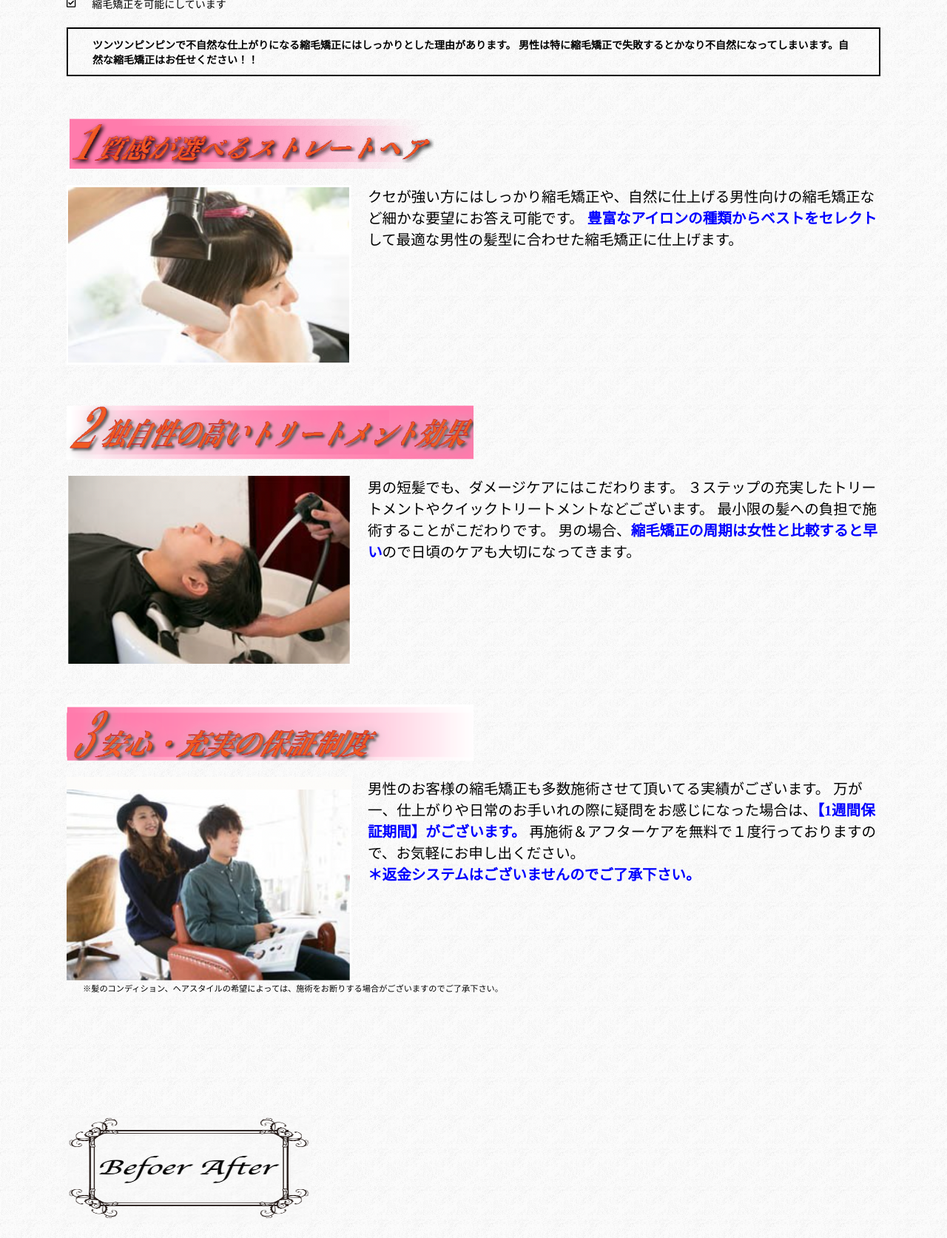
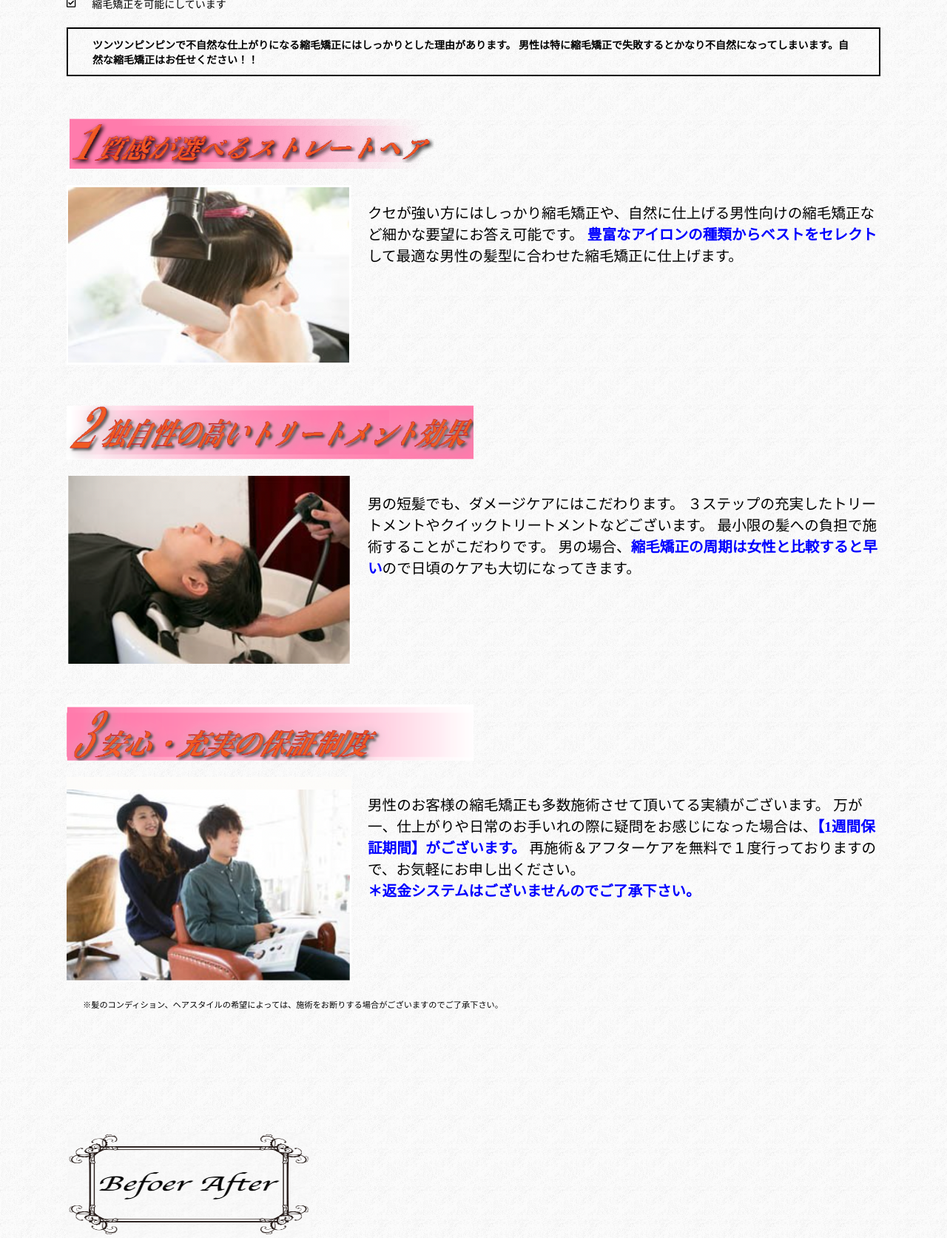
Before and after one commit to manabu-creater/yamaki-hair, a PHP site: page / in a window 1280 px wide. Shown: the part 1047-2720 px from the top of the page at 74% size. Run offline with PHP 8.4, Linux system fonts and the light colour scheme.

Commit message:
title文章部分margin-top

```diff
--- a/index.css
+++ b/index.css
@@ -123,6 +123,7 @@ header {
 
 .title1 p, .title2 p, .title3 p {
   margin-left: 2%;
+  margin-top: 2%;
 }
 
 .title1 , .title2 , .title3  {
```
